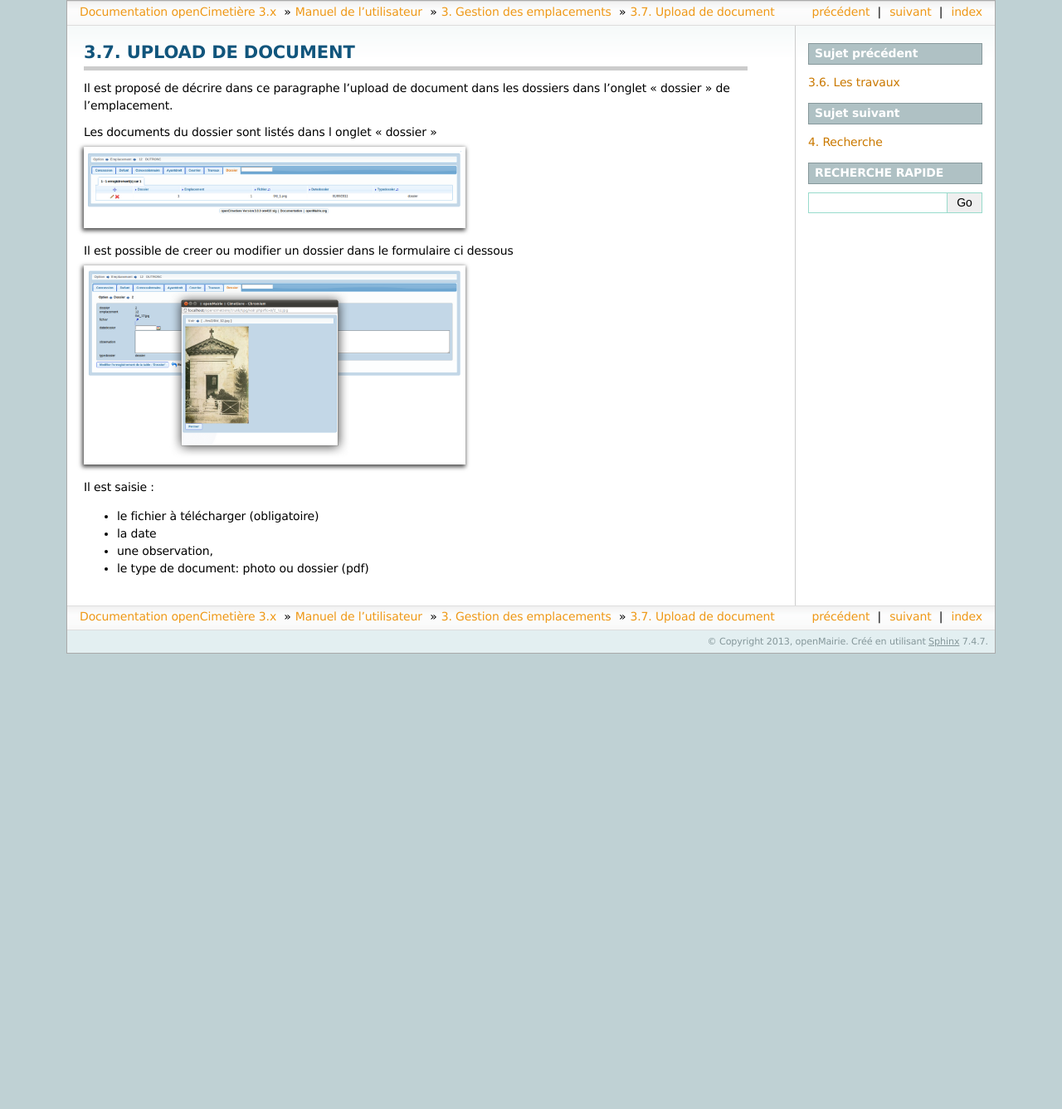
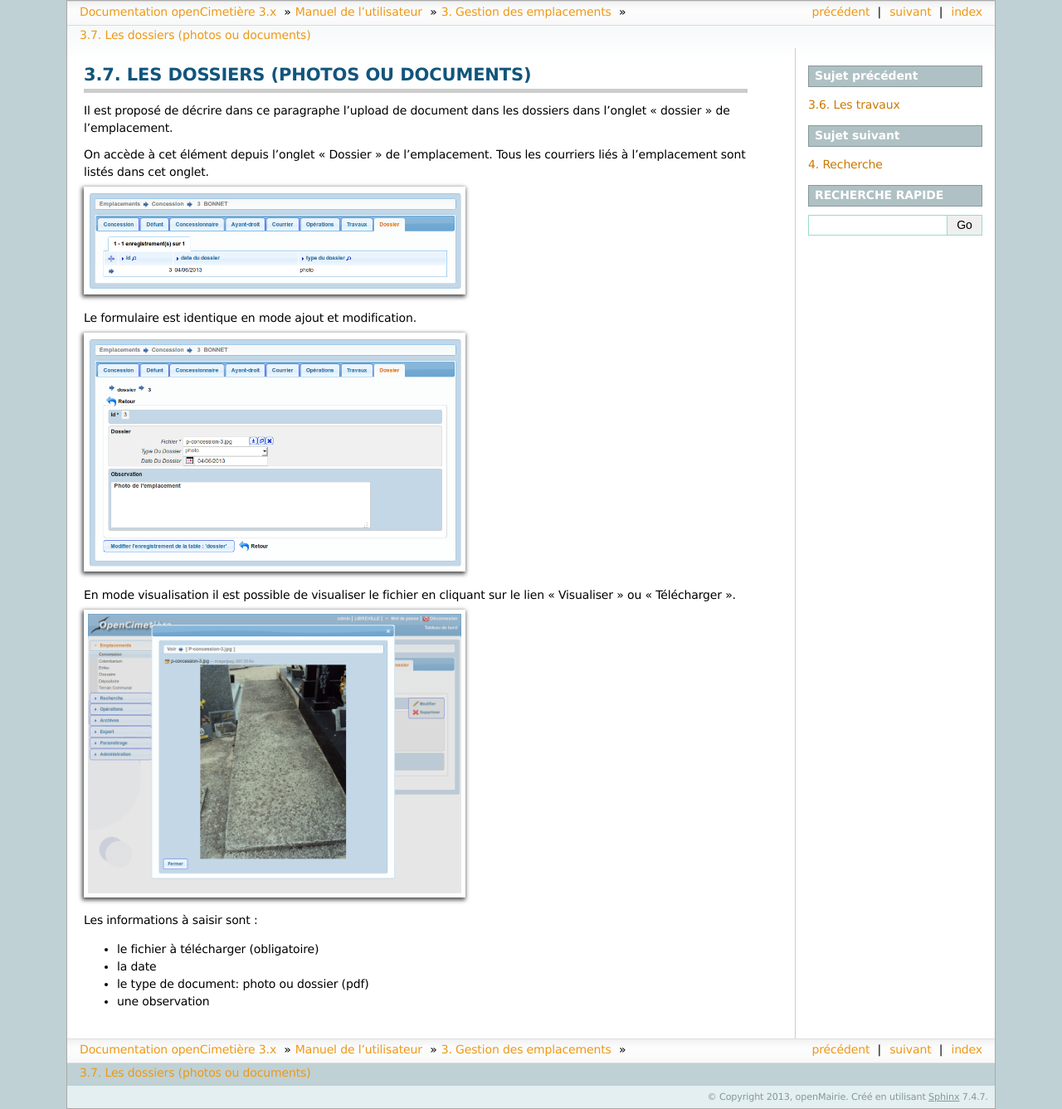
Before and after one commit to KevinFoisnet/opencimetiere-documentation, a Sphinx documentation site: the page built from source/manuel_utilisateur/dossier.rst, in a window 1280 px wide. Shown: the whole page at 83% size. Built offline with Sphinx 7.4.7, drawn with Linux system fonts in a browser that asks for light colours; before the commit the page ends 900 px from its top, so only the background shows below that.

Commit message:
Mise à jour de la rubrique dossier

```diff
--- a/source/manuel_utilisateur/dossier.rst
+++ b/source/manuel_utilisateur/dossier.rst
@@ -1,34 +1,30 @@
 .. _dossier:
 
-##################
-Upload de document
-##################
+##################################
+Les dossiers (photos ou documents)
+##################################
+
+Il est proposé de décrire dans ce paragraphe l'upload de document dans les
+dossiers dans l'onglet "dossier" de l'emplacement.
+
+On accède à cet élément depuis l'onglet "Dossier" de l'emplacement.
+Tous les courriers liés à l'emplacement sont listés dans cet onglet.
+
+.. image:: opencimetiere--onglet-dossier-tableau.png
 
 
+Le formulaire est identique en mode ajout et modification.
 
-Il est proposé de décrire dans ce paragraphe l'upload de document dans les dossiers
-dans l'onglet "dossier" de l'emplacement.
+.. image:: opencimetiere--onglet-dossier-formulaire.png
 
+En mode visualisation il est possible de visualiser le fichier en cliquant sur
+le lien "Visualiser" ou "Télécharger".
 
-Les documents du dossier  sont listés dans l onglet "dossier"
+.. image:: opencimetiere--onglet-dossier-formulaire-visualiser-fichier.png
 
-.. image:: ../_static/tab_dossier.png
-
-
-Il est possible de creer ou modifier un dossier dans le formulaire ci dessous
-
-.. image:: ../_static/form_dossier.png
-
-
-
-
-
-Il est saisie :
+Les informations à saisir sont :
 
 - le fichier à télécharger (obligatoire)
-
 - la date
-
-- une observation,
-
 - le type de document: photo ou dossier (pdf)
+- une observation
```
Also changed, not shown: source/_static/form_dossier.png (deleted), source/_static/tab_dossier.png (deleted), source/manuel_utilisateur/opencimetiere--onglet-dossier-formulaire-visualiser-fichier.png (added), source/manuel_utilisateur/opencimetiere--onglet-dossier-formulaire.png (added), source/manuel_utilisateur/opencimetiere--onglet-dossier-tableau.png (added).
